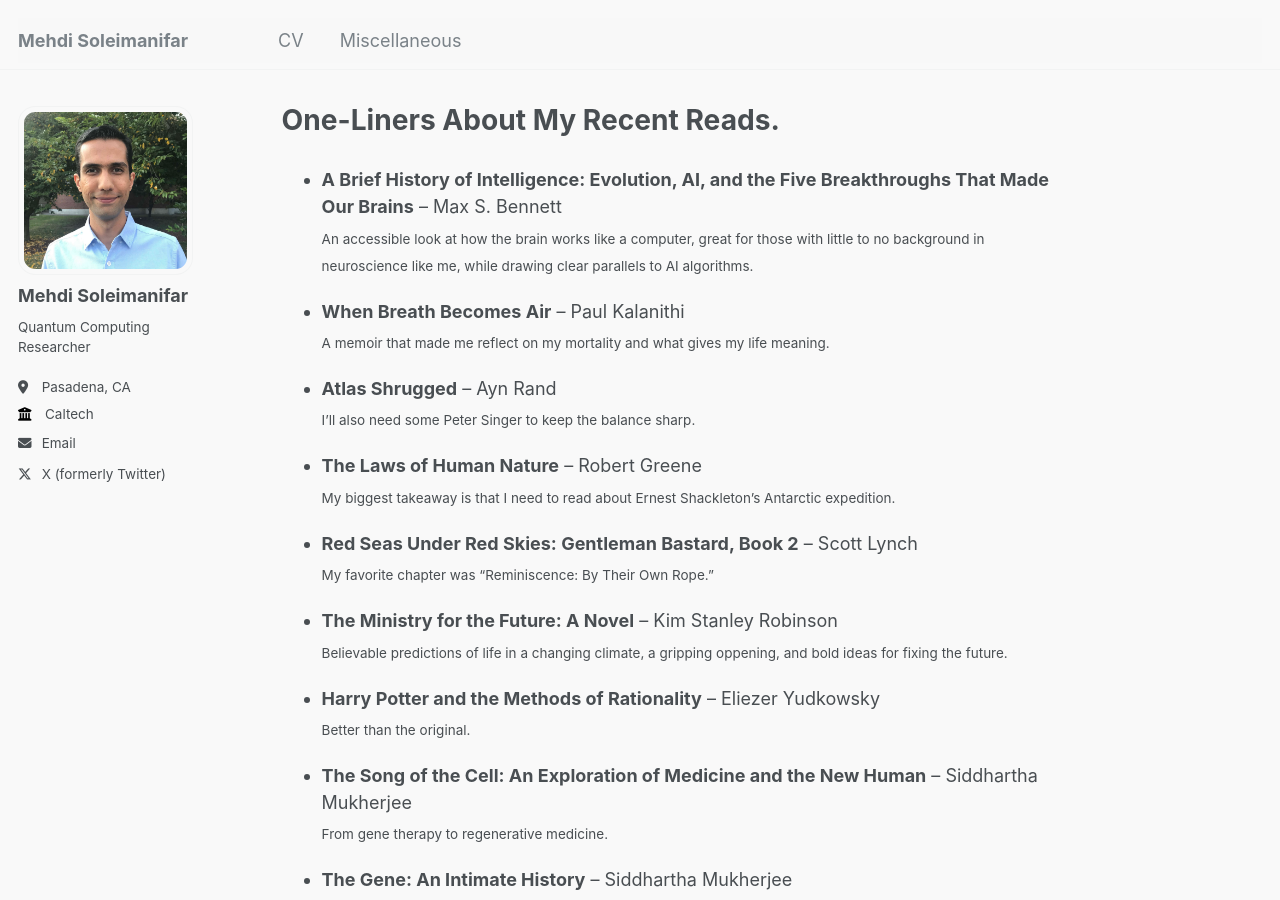
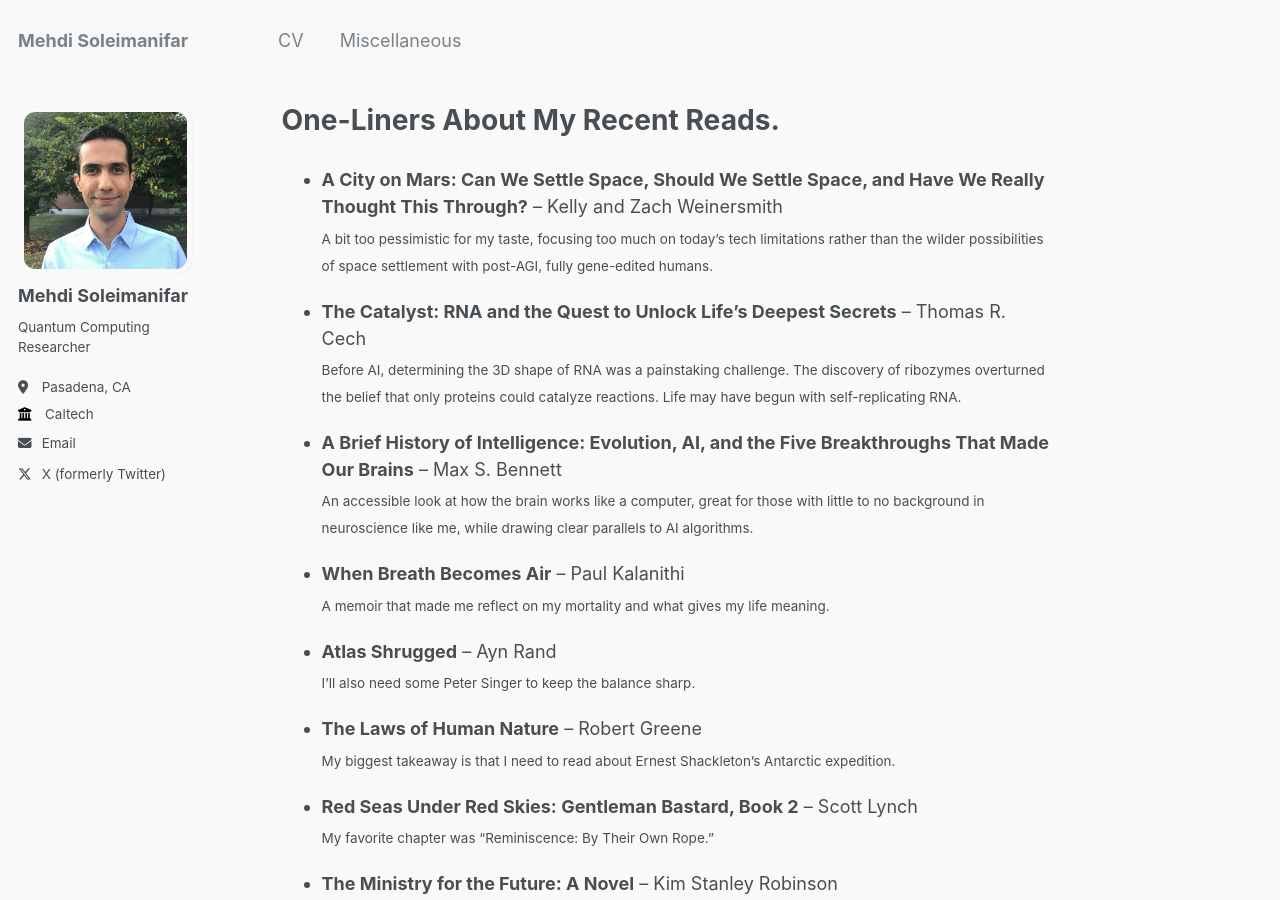
Before and after one commit to gitmehdis/mehdisole.github.io, a Jekyll site: the page built from _pages/books.md, in a window 1280 px wide and 900 px high. Built offline with Jekyll 4.4.1, drawn with Linux system fonts in a browser that asks for light colours.

Commit message:
update pubs and readings

```diff
--- a/_pages/books.md
+++ b/_pages/books.md
@@ -3,6 +3,14 @@ title: One-Liners About My Recent Reads.
 author_profile: true
 permalink: /books/
 ---
+
+- **A City on Mars: Can We Settle Space, Should We Settle Space, and Have We Really Thought This Through?** – Kelly and Zach Weinersmith
+  <sub>A bit too pessimistic for my taste, focusing too much on today’s tech limitations rather than the wilder possibilities of space settlement with post-AGI, fully gene-edited humans.</sub>
+
+- **The Catalyst: RNA and the Quest to Unlock Life's Deepest Secrets** – Thomas R. Cech
+  <sub>Before AI, determining the 3D shape of RNA was a painstaking challenge. The discovery of ribozymes overturned the belief that only proteins could catalyze reactions. Life may have begun with self-replicating RNA.</sub>
+
+
 - **A Brief History of Intelligence: Evolution, AI, and the Five Breakthroughs That Made Our Brains** – Max S. Bennett
   <sub>An accessible look at how the brain works like a computer, great for those with little to no background in neuroscience like me, while drawing clear parallels to AI algorithms.</sub>
 
```
Also changed, not shown: _pages/about.md (+1 -0 lines), 2 other files.
